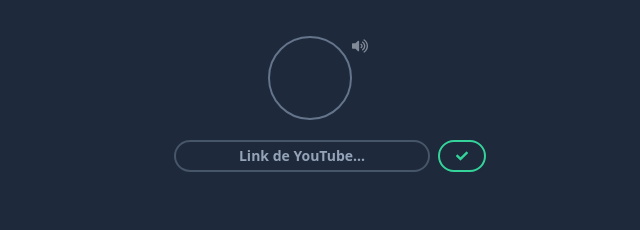
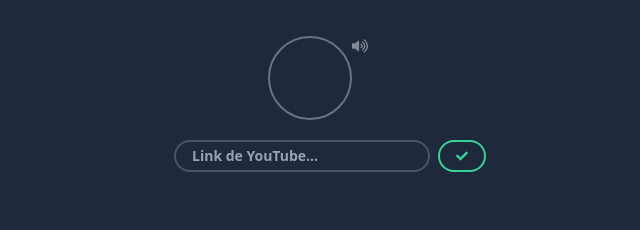
Before and after one commit to Fvaco/lofi-pomodoro, a Next.js app: page / in a window 1280 px wide. Both pictures are taken after a click on the button 636 px from the left and 78 px from the top of the page. Shown: the top 230 px of the page, without its empty margins (326-966 px from the left). Built offline with nearby package versions, Linux system fonts and the light colour scheme.

Commit message:
chore: minors UI tweaks

```diff
--- a/app/components/Player/index.tsx
+++ b/app/components/Player/index.tsx
@@ -157,7 +157,7 @@
             <div
                 className={`
                 transition-all duration-300 pl-8
-                flex overflow-hidden text-lg justify-center items-center gap-2
+                flex text-lg justify-center items-center gap-2
                     ${
                         isLinkChangeActive
                             ? 'mt-5'
@@ -168,7 +168,7 @@
                 <input
                     ref={videoLinkInputRef}
                     type="text"
-                    className="w-64 text-center px-2 py-1 text-sm font-bold bg-slate-800 border-2 border-slate-600 rounded-full text-slate-100 placeholder-slate-400"
+                    className="w-64 outline-none px-4 py-1 text-sm font-bold bg-slate-800 border-2 border-slate-600 focus:border-slate-300 rounded-full text-slate-100 placeholder-slate-400"
                     placeholder="Link de YouTube..."
                 />
                 <Button onClick={setVideoLink} size="sm">
```
